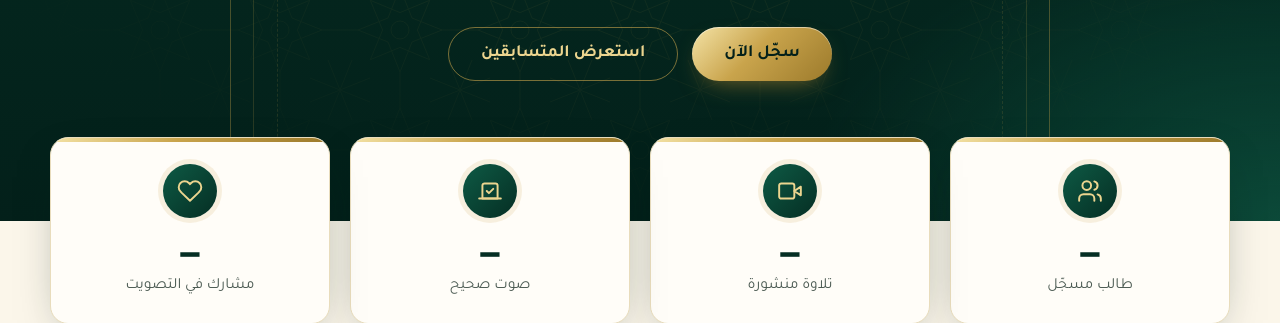
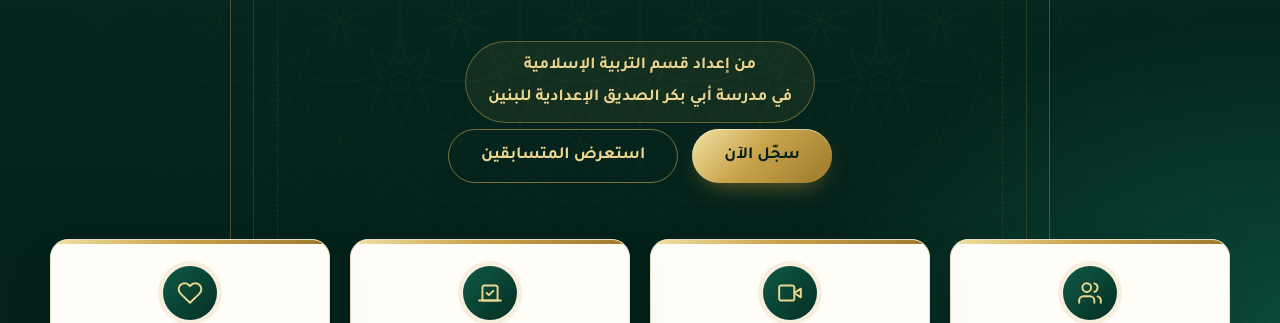
Before and after one commit to DrM7md/qari-almadrasa, a website: page public/index.html in a window 1280 px wide. Shown: the part 477-800 px from the top of the page. Drawn offline with Linux system fonts and the light colour scheme; no server answers.

Commit message:
Add Islamic Education department credit to homepage hero
Co-Authored-By: Claude Opus 5.5 <noreply@anthropic.com>

```diff
--- a/public/css/style.css
+++ b/public/css/style.css
@@ -454,3 +454,7 @@ textarea.input { min-height: 110px; resize: vertical; line-height: 1.7; }
 .res-table { width: 100%; border-collapse: collapse; background: #fffdf8; border-radius: 14px; overflow: hidden; border: 1px solid var(--ivory-3); }
 .res-table th, .res-table td { padding: 10px 12px; text-align: start; border-bottom: 1px solid var(--ivory-2); font-size: .94rem; }
 .res-table th { background: var(--ivory-2); color: var(--em-900); }
+
+/* جهة الإعداد في الواجهة */
+.hero .credit { color: var(--gold-hi); font-weight: 700; font-size: 1.05rem; line-height: 1.9; margin: 14px auto 6px; padding: 8px 22px; border: 1px solid rgba(201, 164, 76, .45); border-radius: 999px; display: inline-block; background: rgba(201, 164, 76, .08); }
+@media (max-width: 600px) { .hero .credit { font-size: .92rem; border-radius: 18px; padding: 8px 16px; } }
--- a/public/index.html
+++ b/public/index.html
@@ -28,6 +28,7 @@
       <h1 id="hero-title">قارئ المدرسة</h1>
       <p class="slogan">رتّل وارتقِ… واجعل صوتك بالقرآن يتألّق</p>
       <p class="sub" data-bind="hero_subtitle">مسابقة لاكتشاف أجمل الأصوات في تلاوة القرآن الكريم بين طلاب المدرسة</p>
+      <p class="credit">من إعداد قسم التربية الإسلامية<br>في مدرسة أبي بكر الصديق الإعدادية للبنين</p>
       <div class="hero-cta">
         <a class="btn" href="/register" id="cta-register">سجّل الآن</a>
         <a class="btn btn-ghost" href="/contestants">استعرض المتسابقين</a>
```
